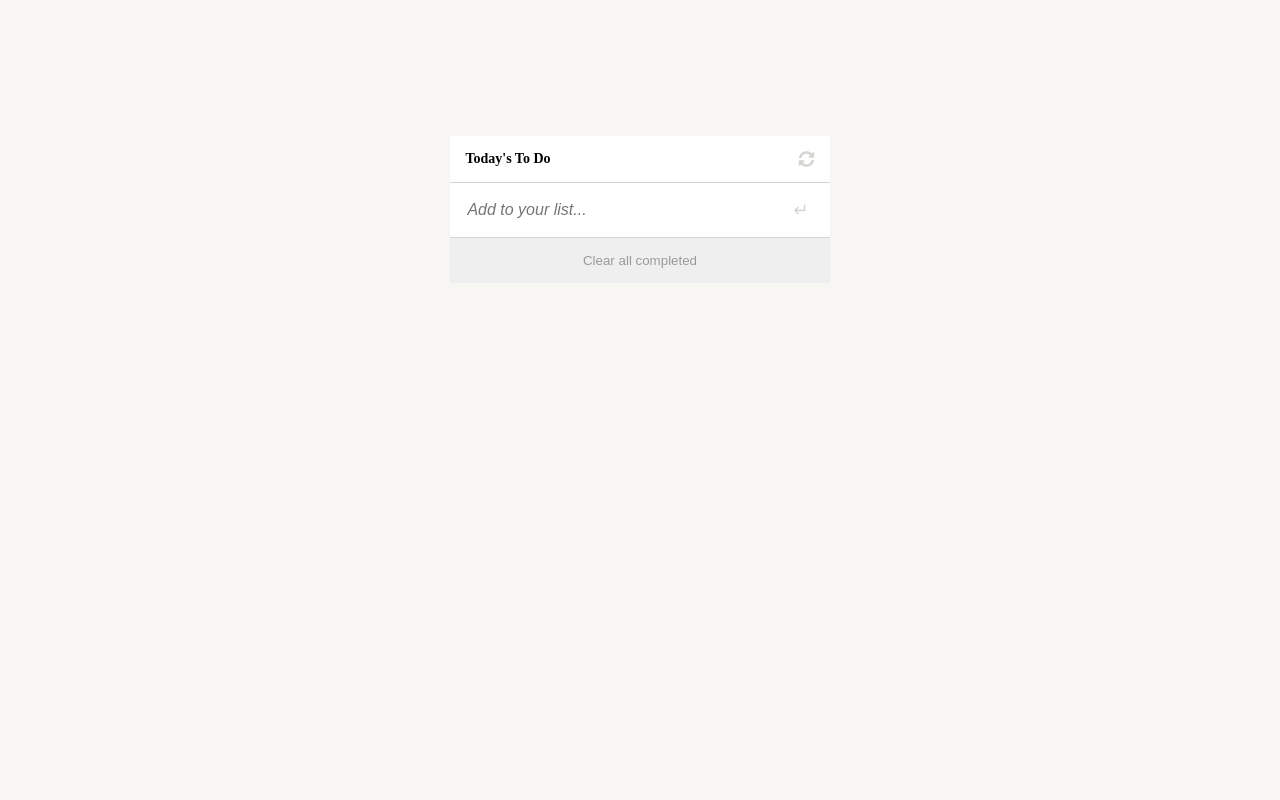
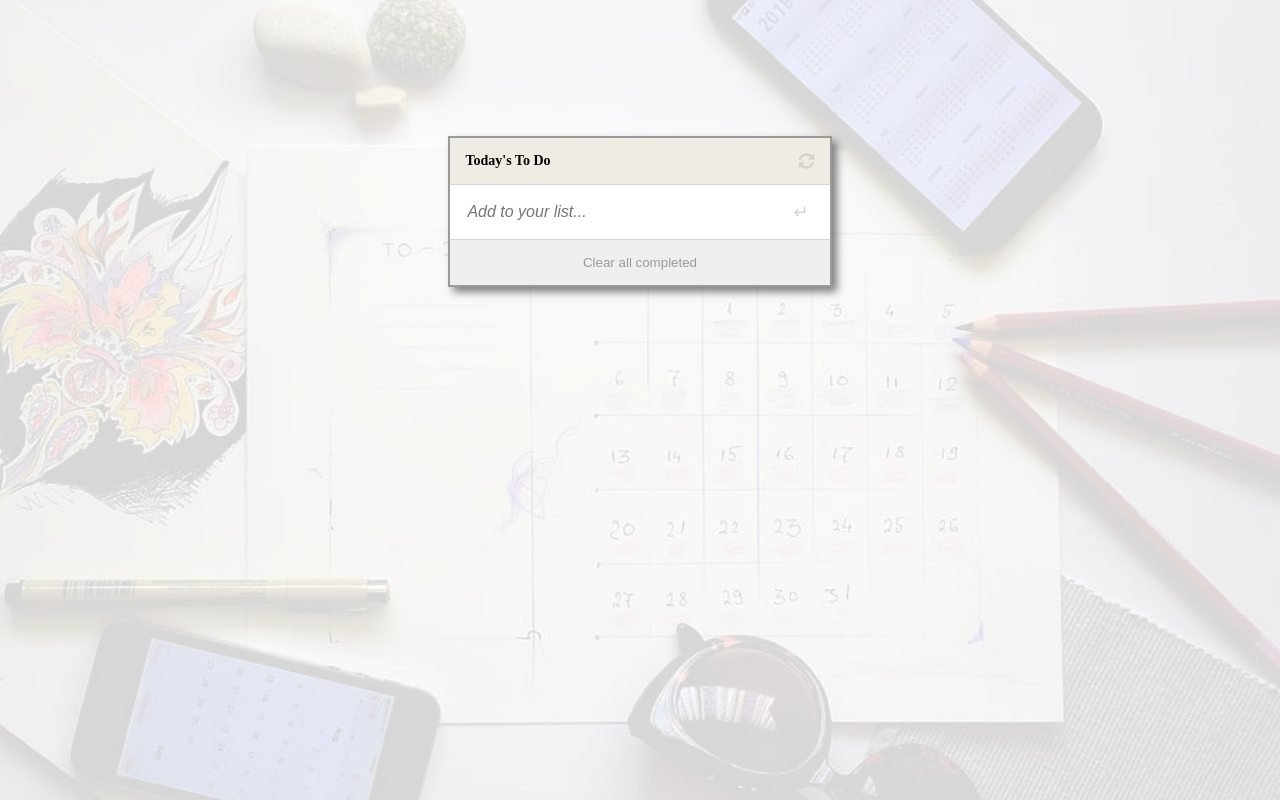
Before and after one commit to Koshao-sys/To-Do-List, a website built with webpack: page src/index.html in a window 1280 px wide. Built offline with nearby package versions, Linux system fonts and the light colour scheme.

Commit message:
Added background image

```diff
--- a/src/style.css
+++ b/src/style.css
@@ -1,11 +1,18 @@
 body {
   background-color: #f7f6f2;
   padding-top: 10%;
+  background-image: url(./images/bg.jpg);
+  background-position: center;
+  background-repeat: repeat;
+  background-size: cover;
+  background-attachment: fixed;
 }
 
 .todo-list {
   width: 80%;
   margin: auto;
+  border: 2px solid #9b9a97;
+  box-shadow: 5px 5px 8px rgba(0, 0, 0, 0.491);
 }
 
 .todolists {
@@ -17,7 +24,7 @@ body {
   display: flex;
   justify-content: space-between;
   align-items: center;
-  background-color: #fff;
+  background-color: #efece4;
   border-bottom: 1px solid #d6d4d0;
   padding: 15px;
 }
```
Also changed, not shown: dist/066c6e59585d6cf334d6.jpg (added), dist/index.bundle.js, dist/index.html, dist/runtime.bundle.js, src/images/bg.jpg (added).
